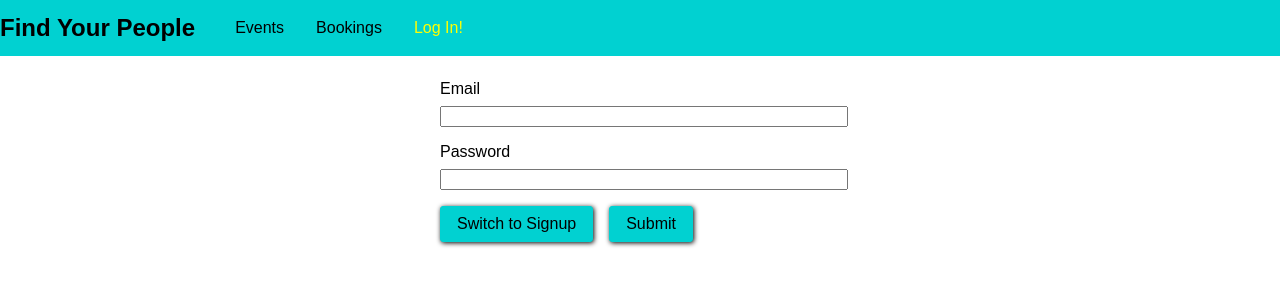
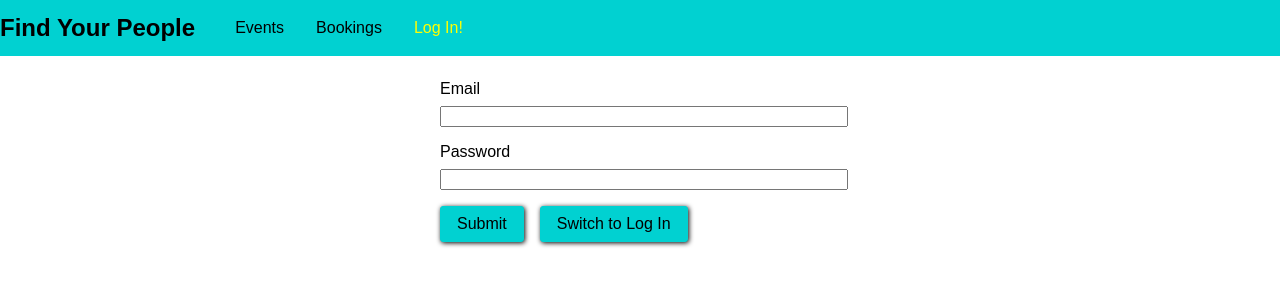
Before and after one commit to mcshakes/eventAdder-GraphQL, a React (Create React App) app in the folder client/: page /auth in a window 1280 px wide. Shown: the top 300 px of the page. Built offline with nearby package versions, Linux system fonts and the light colour scheme.

Commit message:
Same fetch call with different request body

```diff
--- a/client/src/components/Auth.js
+++ b/client/src/components/Auth.js
@@ -2,6 +2,10 @@ import React from "react";
 import "./Auth.css";
 
 class AuthPage extends React.Component {
+	state = {
+		isLogin: true
+	}
+
 	constructor(props) {
 		super(props);
 
@@ -9,7 +13,12 @@ class AuthPage extends React.Component {
 			email: "",
 			password: ""
 		}
+	}
 
+	switchButtonHandler = () => {
+		this.setState(prevState => {
+			return {isLogin: !prevState.isLogin};
+		})
 	}
 
 	handleChange = (event) => {
@@ -26,6 +35,19 @@ class AuthPage extends React.Component {
 
 		let requestBody = {
 			query: `
+				query {
+					login(email: "${email}", password: "${password}") {
+						userId
+						token
+						tokenExpiration
+					}
+				}
+			`
+		}
+
+		if (!this.state.isLogin) {
+			requestBody = {
+				query: `
 					mutation {
 						createUser(
 							userInput: {
@@ -38,6 +60,8 @@ class AuthPage extends React.Component {
 					}
 				`
 			}
+		};
+
 
 		fetch("http://localhost:8080/graphql", {
 			method: "POST",
@@ -45,6 +69,18 @@ class AuthPage extends React.Component {
 			headers: {
 				"Content-Type": "application/json"
 			}
+		})
+		.then(res => {
+			if (res.status !== 200 && res.status !== 201) {
+				throw new Error("Failed!");
+			}
+			return res.json();
+		})
+		.then(resData => {
+			console.log(resData)
+		})
+		.catch(err => {
+			console.log(err);
 		})
 
 	};
@@ -72,8 +108,12 @@ class AuthPage extends React.Component {
 				</div>
 
 				<div className="form-actions">
-					<button type="button">Switch to Signup</button>
 					<button type="submit">Submit</button>
+
+					<button type="button"
+							onClick={this.switchButtonHandler}>
+						Switch to {this.state.isLogin ? "Sign Up" : "Log In"}
+					</button>
 				</div>
 			</form>
 		);
```
Lines whose indentation alone changed are shown as unchanged.
